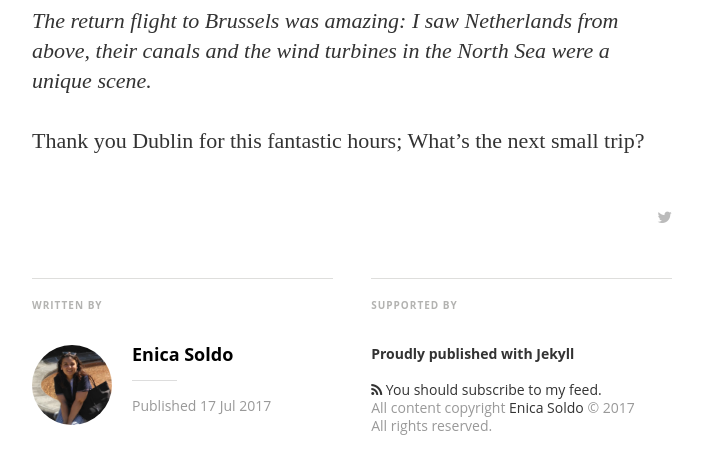
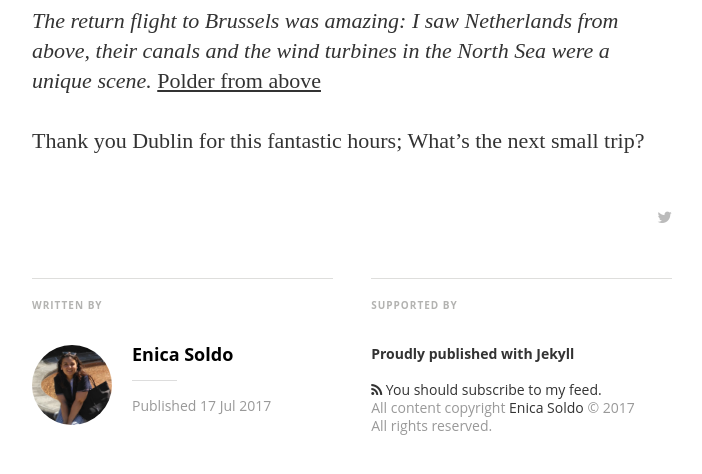
Before and after one commit to enicasoldo/allthesmalltrips.life, a Jekyll site: the page built from _posts/2017-07-17-20h-in-Dublin.md, in a window 1280 px wide and 900 px high, scrolled down 8164 px, cut to the strip 192-713 px from the top of the window. Shown: the top 474 px of the strip, without its empty margins (288-990 px from the left). Built offline with Jekyll 4.4.1, drawn with Linux system fonts in a browser that asks for light colours; nearby versions of some CDN libraries; some web fonts are replaced; our own code applies the rules of GitHub Pages for plain Markdown files.

Commit message:
Update 2017-07-17-20h-in-Dublin.md

```diff
--- a/_posts/2017-07-17-20h-in-Dublin.md
+++ b/_posts/2017-07-17-20h-in-Dublin.md
@@ -40,7 +40,6 @@ I accidentally came across the **Christ Church Cathedral**: a wonderful gothic b
 Yelp suggested me the Parliament Hotel Pub, with a 10 euros Irish Breakfas. I immediately noticed the **Guinness and Carlsberg taps** on each table: a very Irish trait!
 [Guinness and Carlsberg taps](/assets/images/beer-taps.jpg)
 
-
 The meal is similar to the English Breakfast, although it has a more particular flavour. The full **Irish breakfast** consisting of bacon, pork sausages, tomatoes, pudding and fried eggs. But if it’s too much for you, make sure to try the white and black pudding alone. (Tip: do not dwell too long in the ingredients before taking a bite).
 ![The Full Irish Breakfast](/assets/images/irish-brunch.jpg)
 
@@ -66,5 +65,6 @@ I had my taxi to the airport on the North side of the river. I reached it throug
 ![Dublin Convention Center](/assets/images/center-convention.jpg)
 
 _The return flight to Brussels was amazing: I saw Netherlands from above, their canals and the wind turbines in the North Sea were a unique scene._
+[Polder from above](/assets/images/polder.jpg)
 
 Thank you Dublin for this fantastic hours; What’s the next small trip?
```
